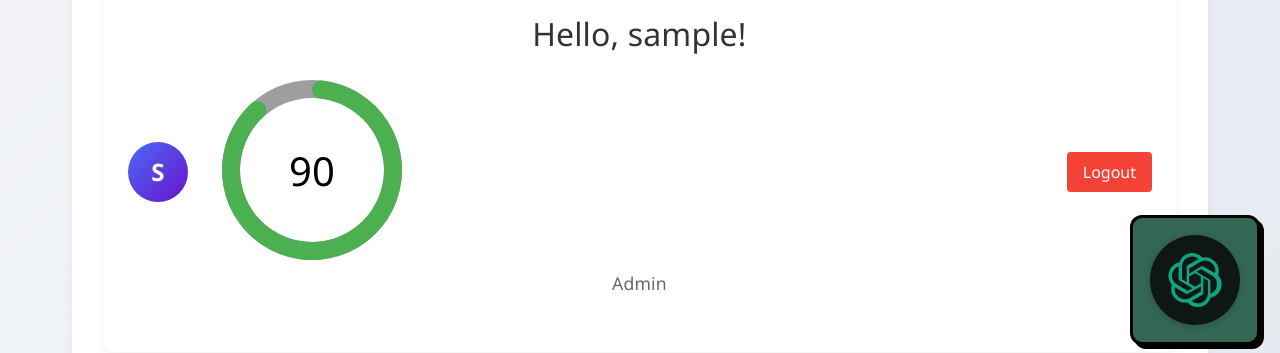
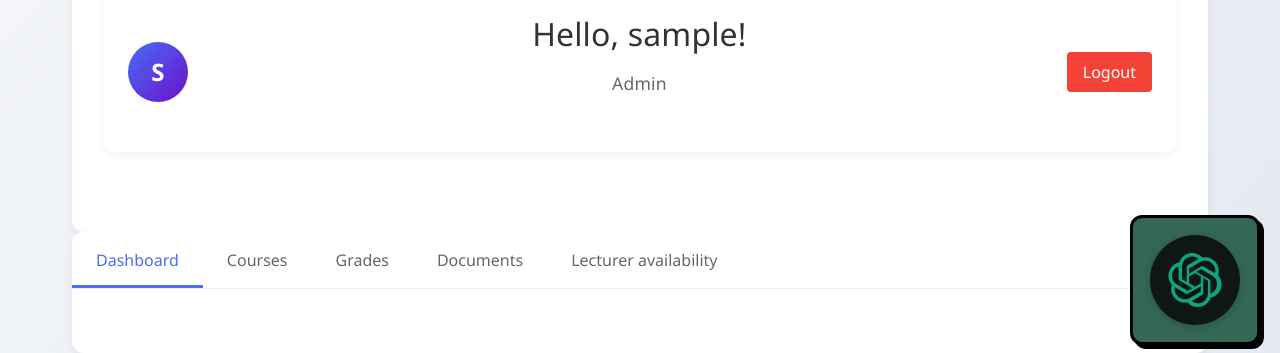
Before and after one commit to BS-PM-2025/BS-PM-2025-TEAM14, a React (Create React App) app in the folder frontend/: page /home in a window 1280 px wide. Shown: the part 435-788 px from the top of the page. Built offline with nearby package versions, Linux system fonts and the light colour scheme; no server answers; sample sign-in values are in the browser's storage.

Commit message:
fix grade gauge for student only

```diff
--- a/frontend/src/Components/UserGrades.jsx
+++ b/frontend/src/Components/UserGrades.jsx
@@ -64,7 +64,7 @@
                             <h3>{courseName}</h3>
                             <p>ממוצע: {average}</p>
                         </div>
-                        <ScoreGauge scoreValue={parseFloat(average)} />
+                        (<ScoreGauge scoreValue={parseFloat(average)} />
                         <ul className="grade-list">
                             {grades.map((grade, index) => (
                                 <li key={index} className="grade-item">
--- a/frontend/src/Components/UserWelcome.jsx
+++ b/frontend/src/Components/UserWelcome.jsx
@@ -29,7 +29,7 @@
                     </div>
                     <div className="user-info">
                         <h2>Hello, {getUserDisplayName()}!</h2>
-                        <ScoreGauge scoreValue={90} />
+                        {user.rule == 'student' && <ScoreGauge scoreValue={90} />}
                         <p className="user-role">{user.role ? user.role.charAt(0).toUpperCase() + user.role.slice(1) : ''}</p>
                     </div>
                     <button className="logout-button" onClick={onLogoutClick}>
```
